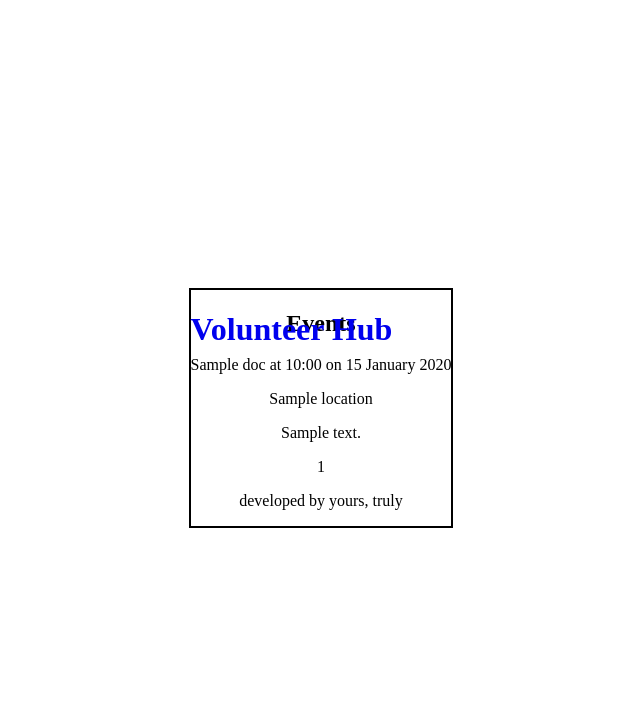
After one commit to software-students-fall2023/2-web-app-exercise-recursion-n-1, a Flask app: template templates/events.html in a window 1280 px wide. The commit adds this page. Shown: the top 716 px of the page, without its empty margins (319-959 px from the left). Run offline with Flask 3, Linux system fonts and the light colour scheme; the template is opened without the code that fills it: most values are stand-ins (such as "Sample title", 1, 10 or a date in 2020); parts of the project's set-up code (start-up, migrations or seed data) failed here and were passed over.

Commit message:
basic skeleton of events.html and new route

```diff
--- a/app.py
+++ b/app.py
@@ -12,10 +12,8 @@ app = Flask(__name__)
 if ( os.getenv('FLASK_ENV','development') == 'development'):
     app.debug = True
 
-
 @app.route('/')
 def home():
-
     return render_template('index.html', content="Greetings!")
 
 @app.route('/login', methods=['POST'])
@@ -25,3 +23,12 @@ def login():
 @app.route('/register', methods=['POST'])
 def register():
     return render_template('register.html')
+
+@app.route('/events', methods=['POST'])
+def event():
+    docs = db['event'].find({}).sort("created_at", -1)
+    return render_template('events.html', docs=docs)
+
+if __name__ == "__main__":
+    PORT = os.getenv('PORT', 8000)
+    app.run(host='0.0.0.0', port=PORT)
--- a/db.py
+++ b/db.py
@@ -5,16 +5,15 @@ import os
 import dotenv
 from dotenv import load_dotenv
 from bson.objectid import ObjectId
+import certifi
 
 
 # load credentials and configuration options from .env file
 load_dotenv()
 
+# Create a new client and connect to the server
+client = MongoClient(os.getenv('MONGO_URI'), serverSelectionTimeoutMS=5000, tlsCAFile=certifi.where())
 
-
-
-# Create a new client and connect to the server
-client = MongoClient(os.getenv('MONGO_URI') , serverSelectionTimeoutMS=5000)
 # Send a ping to confirm a successful connection
 try:
     client.admin.command('ping')
@@ -22,7 +21,6 @@ try:
     print("Pinged your deployment. You successfully connected to MongoDB!")
 except Exception as e:
     print(e)
-
 
 #test database
 doc = {
--- a/requirements.txt
+++ b/requirements.txt
@@ -1,4 +1,5 @@
 blinker==1.6.3
+certifi==2023.7.22
 click==8.1.7
 dnspython==2.4.2
 Flask==3.0.0
--- a/static/css/style.css
+++ b/static/css/style.css
@@ -22,16 +22,13 @@ body{
 
  }
 
-
-
  header {
   display: flex;
   flex-direction: row;
   justify-content: center; /* align along the flex direction */
   align-items: center; /* align across the flex direction */
-
+  position: fixed;
 }
-
 
 .btn{
   background-color: #4CAF50; /* Green */
--- a/templates/base.html
+++ b/templates/base.html
@@ -16,7 +16,6 @@
         </header>
     </a>
 
-
         <main>
             {% block content %}
             {% endblock %}
@@ -29,8 +28,6 @@
 
 
 
-
-
     </div>
 
 </body>
--- /dev/null
+++ b/templates/events.html
@@ -0,0 +1,30 @@
+{% extends 'base.html' %}
+
+{%block content %}
+
+<h2>Events</h2>
+    <section class="event">
+        {% for doc in docs %}
+        <article class="event">
+            <nav class="controls">
+
+            </nav>
+            <p class="author">
+                {{doc.name}} at {{ doc.created_at.strftime("%H:%M on %d %B %Y") }}
+            </p>
+            <p class="location">
+                {{ doc.location }}
+            </p>
+            <p class="description">
+                {{ doc.description }}
+            </p>
+            <p class="numOfPpl">
+                {{ doc.numOfPpl }}
+            </p>
+            </p>
+        </article>
+        {%endfor%}
+
+    </section>
+
+{% endblock %}
--- a/templates/login.html
+++ b/templates/login.html
@@ -4,6 +4,9 @@
 {%block content %}
 <div class="box">
     <p>This is login </p>
+    <form action="/events" method="post">
+        <button class="btn"> log in </button>
+    </form>
 </div>
 
 
```
Also changed, not shown: 1 other file.
